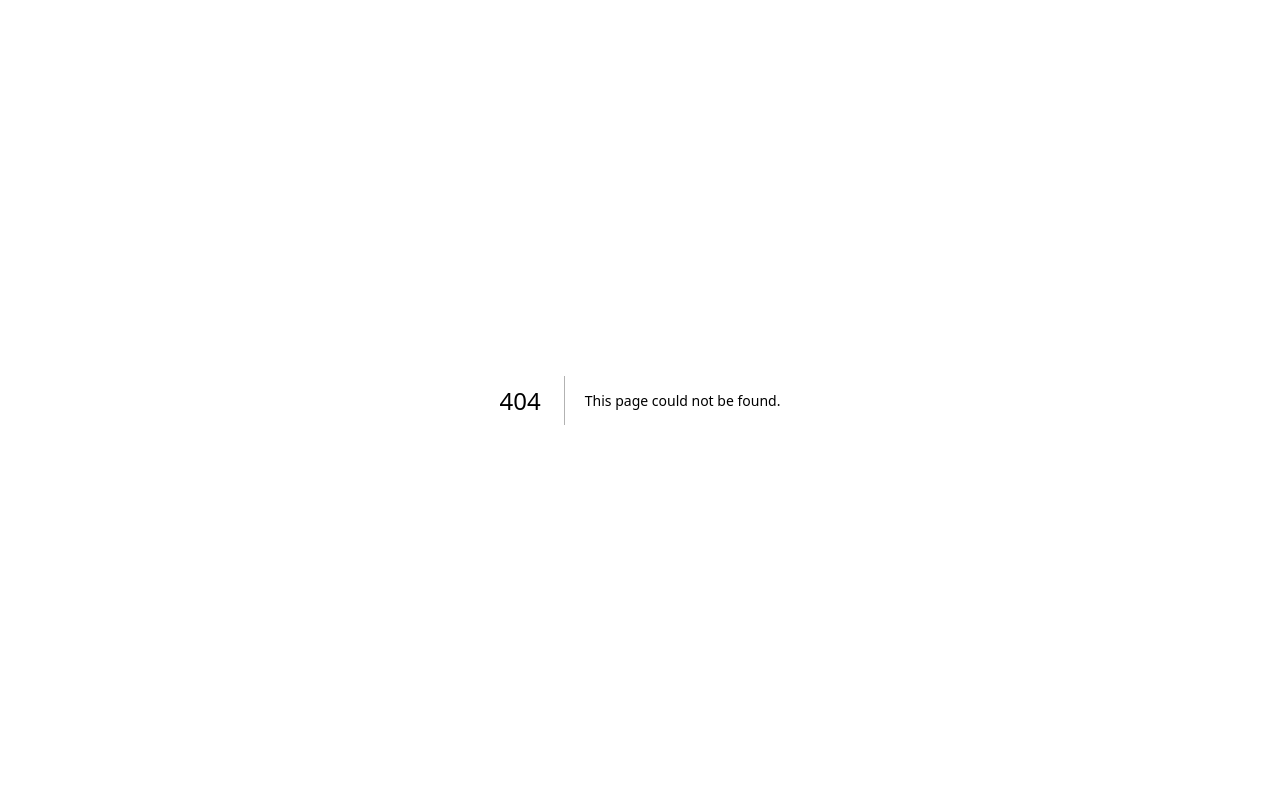
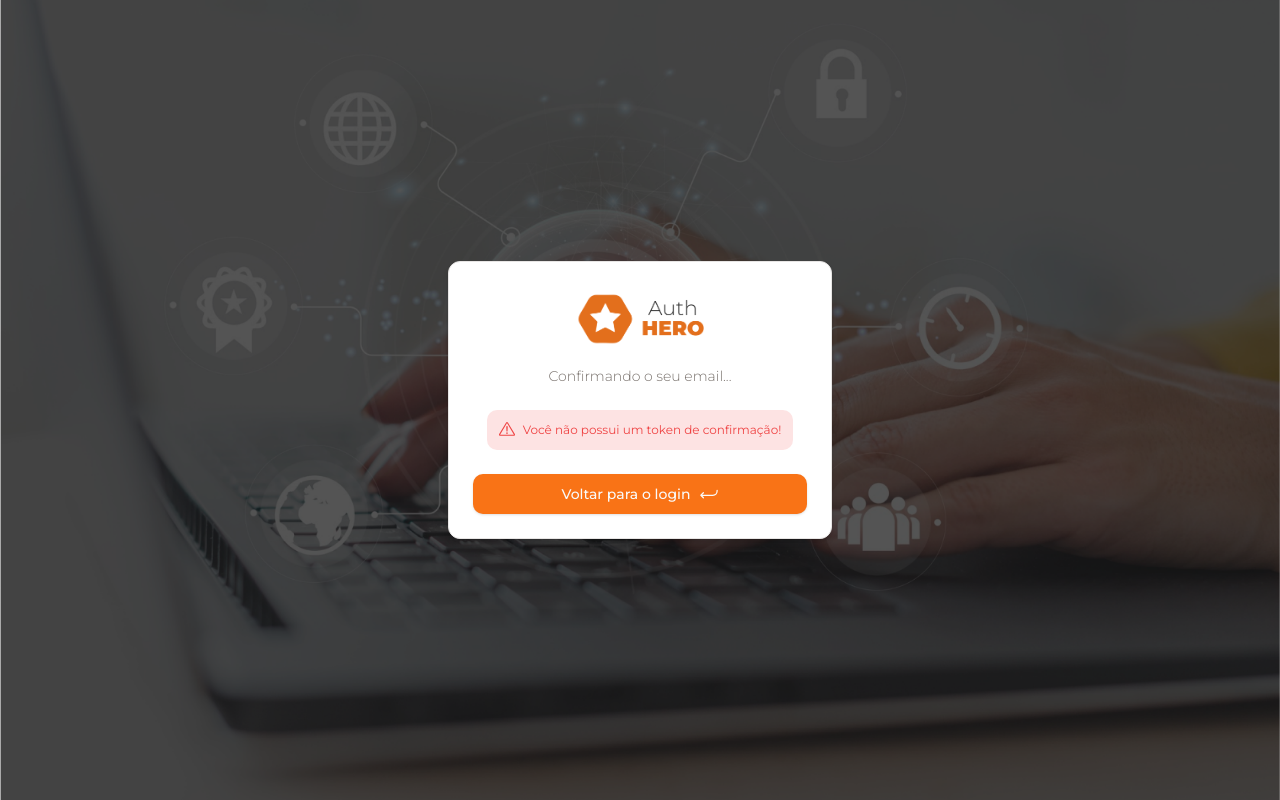
Before and after one commit to luffy0517/auth-hero, a Next.js app: page /auth/new-verification in a window 1280 px wide. Before the commit this address had no page. Built offline with nearby package versions, Linux system fonts and the light colour scheme.

Commit message:
feat: add email verification

```diff
--- /dev/null
+++ b/actions/new-verification.ts
@@ -0,0 +1,39 @@
+"use server";
+
+import { db } from "@/lib/db";
+import { getUserByEmail } from "@/data/user";
+import { getVerificationTokenByToken } from "@/data/verification-token";
+
+export const newVerification = async (token: string) => {
+  const existingToken = await getVerificationTokenByToken(token);
+
+  if (!existingToken) {
+    return { error: "Este token não existe!" };
+  }
+
+  const hasExpired = new Date(existingToken.expires) < new Date();
+  if (hasExpired) {
+    return { error: "Este token expirou!" };
+  }
+
+  const existingUser = await getUserByEmail(existingToken.email);
+  if (!existingUser) {
+    return { error: "Este email não existe!" };
+  }
+
+  await db.user.update({
+    where: {
+      id: existingUser.id,
+    },
+    data: {
+      emailVerified: new Date(),
+      email: existingToken.email,
+    },
+  });
+
+  await db.verificationToken.delete({
+    where: { id: existingToken.id },
+  });
+
+  return { success: "Email verificado com sucesso!" };
+};
--- /dev/null
+++ b/app/auth/new-verification/page.tsx
@@ -0,0 +1,7 @@
+import { NewVerificationForm } from "@/components/auth/new-verification-form";
+
+const NewVerification = () => {
+  return <NewVerificationForm />;
+};
+
+export default NewVerification;
--- /dev/null
+++ b/components/auth/new-verification-form.tsx
@@ -0,0 +1,64 @@
+"use client";
+
+import { useCallback, useEffect, useState } from "react";
+import { useSearchParams } from "next/navigation";
+import Link from "next/link";
+import { Card, CardFooter, CardHeader, CardContent } from "../ui/card";
+import { Header } from "./header";
+import { Button } from "../ui/button";
+import { IoReturnDownBackOutline } from "react-icons/io5";
+import { BeatLoader } from "react-spinners";
+import { newVerification } from "@/actions/new-verification";
+import { FormError } from "../form-error";
+import { FormSuccess } from "../form-success";
+
+export const NewVerificationForm = () => {
+  const [error, setError] = useState<string | undefined>();
+  const [success, setSuccess] = useState<string | undefined>();
+  const searchParams = useSearchParams();
+
+  const token = searchParams.get("token");
+
+  const onSubmit = useCallback(() => {
+    if (success || error) return;
+
+    if (!token) {
+      setError("Você não possui um token de confirmação!");
+      return;
+    }
+
+    newVerification(token)
+      .then((data) => {
+        setSuccess(data.success);
+        setError(data.error);
+      })
+      .catch(() => {
+        setError("Houve um problema com a sua confirmação!");
+      });
+  }, [token, success, error]);
+
+  useEffect(() => {
+    onSubmit();
+  }, [onSubmit]);
+
+  return (
+    <Card className="w-96 shadow-md">
+      <CardHeader>
+        <Header label="Confirmando o seu email..." />
+      </CardHeader>
+      <CardContent className="flex w-full items-center justify-center">
+        {!success && !error && <BeatLoader size={10} />}
+        <FormSuccess message={success} />
+        {!success && <FormError message={error} />}
+      </CardContent>
+      <CardFooter>
+        <Link href="/auth/login" className="w-full">
+          <Button size={"lg"} variant={"default"} className="w-full">
+            Voltar para o login
+            <IoReturnDownBackOutline className="ml-2" size={20} />
+          </Button>
+        </Link>
+      </CardFooter>
+    </Card>
+  );
+};
--- a/package.json
+++ b/package.json
@@ -28,6 +28,7 @@
     "react-dom": "^18",
     "react-hook-form": "^7.49.3",
     "react-icons": "^4.12.0",
+    "react-spinners": "^0.13.8",
     "resend": "^2.1.0",
     "tailwind-merge": "^2.2.0",
     "tailwindcss": "^3.4.1",
--- a/routes.ts
+++ b/routes.ts
@@ -3,7 +3,7 @@
  * Não necessita que o usuário esteja logado
  * @type {string[]}
  */
-export const publicRoutes = ["/"];
+export const publicRoutes = ["/", "/auth/new-verification"];
 
 /**
  * Array de rotas usadas para autentificação
```
Also changed, not shown: 1 other file (tests, documents, lock files or other folders).
